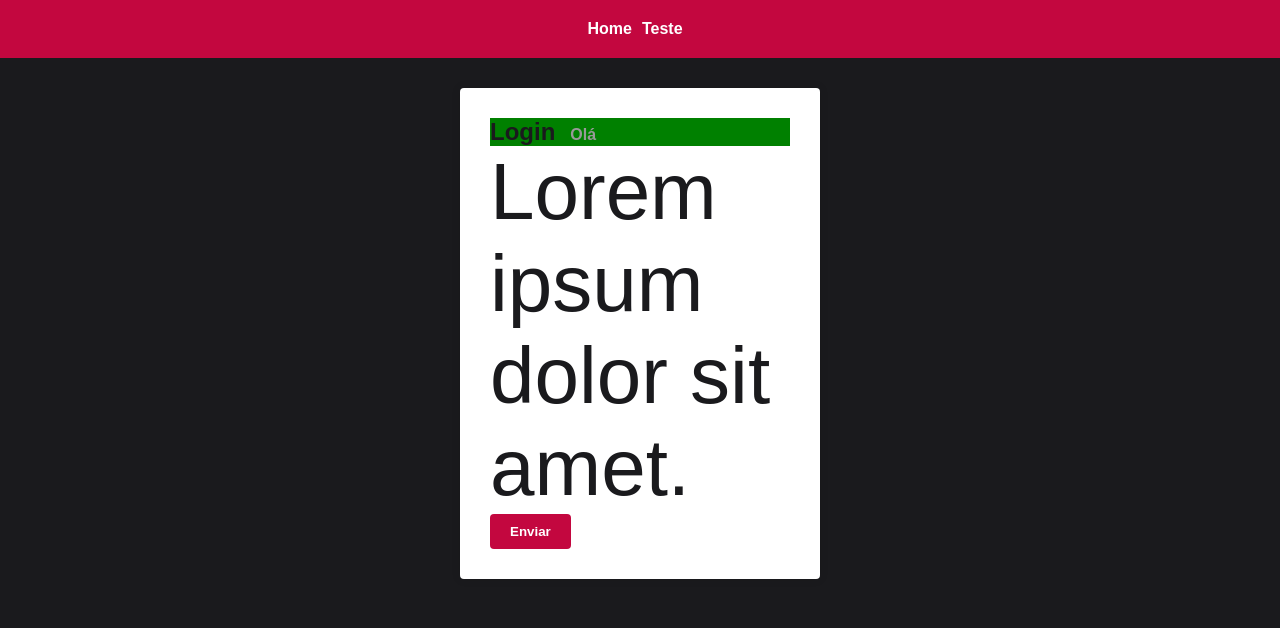
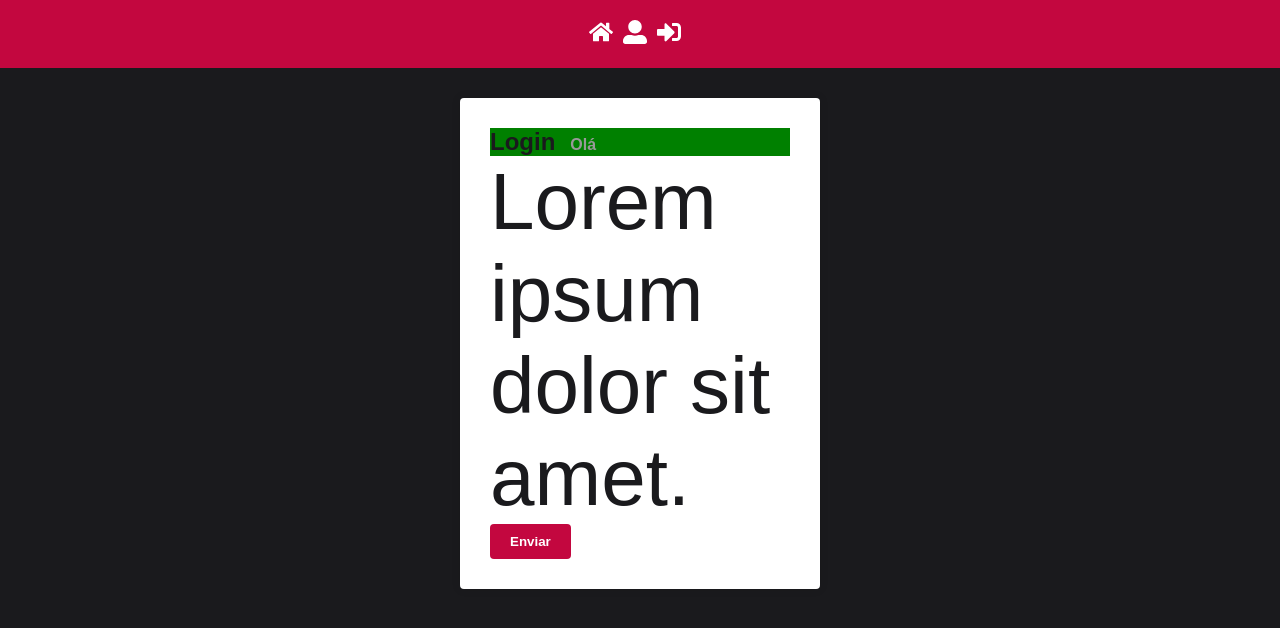
Before and after one commit to 25Das/cursojs, a React (Create React App) app in the folder React/react-base/: page / in a window 1280 px wide. Shown: the top 628 px of the page. Built offline with nearby package versions, Linux system fonts and the light colour scheme.

Commit message:
Use react-icons/fa icons.

```diff
--- a/React/react-base/src/components/Header/index.js
+++ b/React/react-base/src/components/Header/index.js
@@ -1,12 +1,20 @@
 import React from 'react';
+import { FaHome, FaSignInAlt, FaUserAlt } from 'react-icons/fa';
 
 import { Nav } from './styled';
 
 export default function Header() {
 	return (
 		<Nav>
-			<a href='/'>Home</a>
-			<a href='/'>Teste</a>
+			<a href='/'>
+				<FaHome size={24} />
+			</a>
+			<a href='/'>
+				<FaUserAlt size={24} />
+			</a>
+			<a href='/'>
+				<FaSignInAlt size={24} />
+			</a>
 		</Nav>
 	);
 }
```
